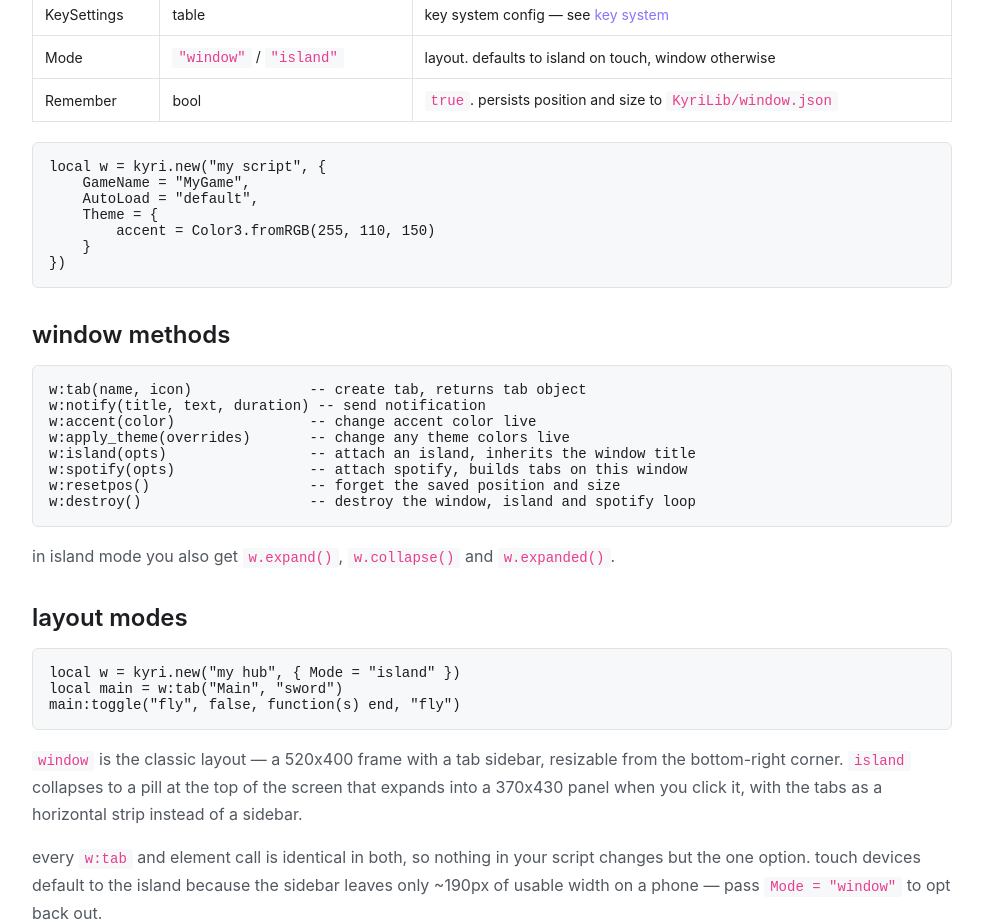
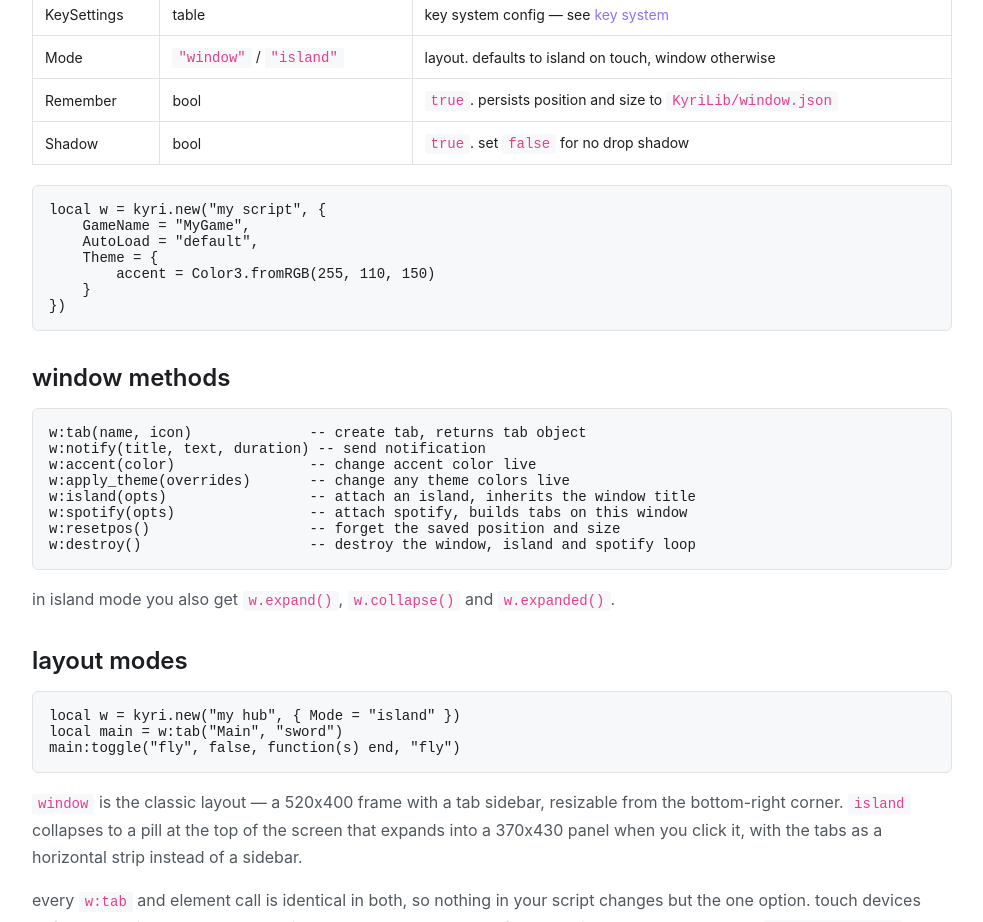
Before and after one commit to Justanewplayer19/KyriLib, a plain HTML site: page index.html in a window 1280 px wide. Shown: the part 2560-3482 px from the top of the page, without its empty margins (288-1271 px from the left). Drawn offline with Linux system fonts and the light colour scheme.

Commit message:
document the Shadow option
Co-Authored-By: Claude Opus 5 <noreply@anthropic.com>

```diff
--- a/index.html
+++ b/index.html
@@ -784,6 +784,7 @@ end, "ws")</code></pre>
 						<tr><td>KeySettings</td><td>table</td><td>key system config — see <a href="#key-system">key system</a></td></tr>
 						<tr><td>Mode</td><td><code>"window"</code> / <code>"island"</code></td><td>layout. defaults to island on touch, window otherwise</td></tr>
 						<tr><td>Remember</td><td>bool</td><td><code>true</code>. persists position and size to <code>KyriLib/window.json</code></td></tr>
+						<tr><td>Shadow</td><td>bool</td><td><code>true</code>. set <code>false</code> for no drop shadow</td></tr>
 					</tbody>
 				</table>
 
```
Also changed, not shown: 1 other file.
